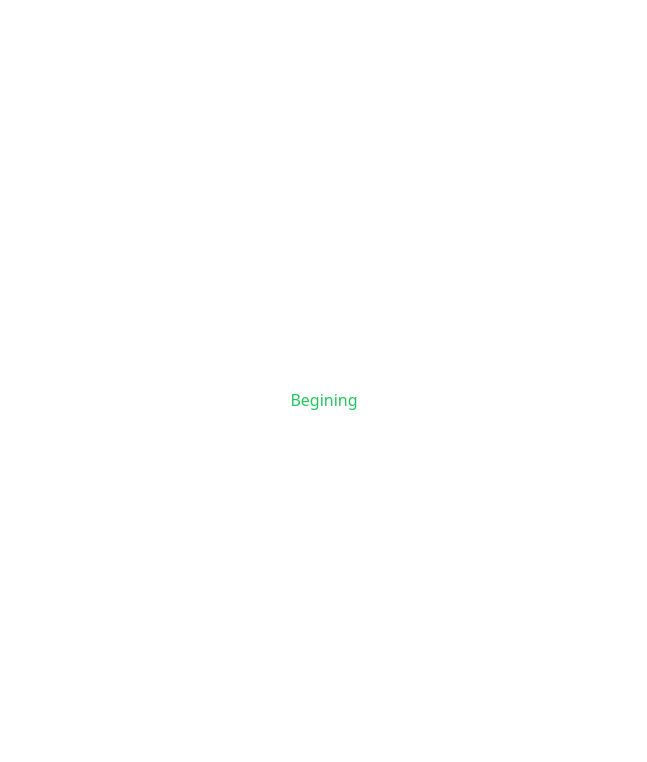
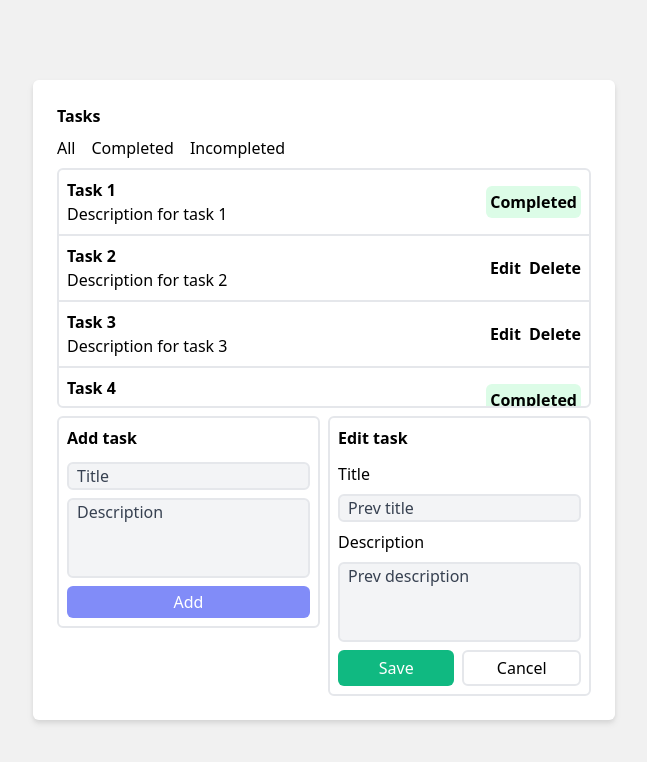
Before and after one commit to hryhoriikorsun/task-board, a React (Vite) app: page / in a window 1280 px wide. Shown: the top 762 px of the page, without its empty margins (316-963 px from the left). Built offline with nearby package versions, Linux system fonts and the light colour scheme.

Commit message:
TB-4 Develop board space (visuality)

```diff
--- a/src/App.tsx
+++ b/src/App.tsx
@@ -1,8 +1,19 @@
+import { AddForm } from './shared/components/AddForm';
+import { BtnsBar } from './shared/components/BtnsBar';
+import { EditForm } from './shared/components/EditForm';
+import { List } from './shared/components/List';
+
 function App() {
   return (
-    <>
-      <h1 className="text-green-500">Begining</h1>
-    </>
+    <section className='flex flex-col gap-y-2 p-6 bg-white rounded-md drop-shadow-md'>
+      <h1 className='font-semibold '>Tasks</h1>
+      <BtnsBar />
+      <List />
+      <div className='flex gap-x-2 place-items-baseline'>
+        <AddForm />
+        <EditForm />
+      </div>
+    </section>
   );
 }
 
--- /dev/null
+++ b/src/assets/tasksData.json
@@ -0,0 +1,62 @@
+[
+  {
+    "id": "1",
+    "title": "Task 1",
+    "status": "completed",
+    "description": "Description for task 1"
+  },
+  {
+    "id": "2",
+    "title": "Task 2",
+    "status": "incompleted",
+    "description": "Description for task 2"
+  },
+  {
+    "id": "3",
+    "title": "Task 3",
+    "status": "pending",
+    "description": "Description for task 3"
+  },
+  {
+    "id": "4",
+    "title": "Task 4",
+    "status": "completed",
+    "description": "Description for task 4"
+  },
+  {
+    "id": "5",
+    "title": "Task 5",
+    "status": "pending",
+    "description": "Description for task 5"
+  },
+  {
+    "id": "6",
+    "title": "Task 6",
+    "status": "incompleted",
+    "description": "Description for task 6"
+  },
+  {
+    "id": "7",
+    "title": "Task 7",
+    "status": "completed",
+    "description": "Description for task 7"
+  },
+  {
+    "id": "8",
+    "title": "Task 8",
+    "status": "pending",
+    "description": "Description for task 8"
+  },
+  {
+    "id": "9",
+    "title": "Task 9",
+    "status": "incompleted",
+    "description": "Description for task 9"
+  },
+  {
+    "id": "10",
+    "title": "Task 10",
+    "status": "completed",
+    "description": "Description for task 10"
+  }
+]
--- a/src/index.css
+++ b/src/index.css
@@ -12,4 +12,5 @@ body {
   justify-content: center;
   align-items: center;
   box-sizing: border-box;
+  background-color: #f1f1f1;
 }
--- /dev/null
+++ b/src/shared/components/AddForm.tsx
@@ -0,0 +1,29 @@
+export const AddForm = () => {
+  return (
+    <div className='p-2 border-2 rounded-md'>
+      <h2 className='font-semibold mb-3'>Add task</h2>
+      <form
+        className='flex flex-col gap-y-2'
+        action=''
+      >
+        <input
+          className='bg-gray-100 border-2 rounded-md pl-2 placeholder-gray-700'
+          type='text'
+          name='title'
+          placeholder='Title'
+        />
+        <textarea
+          className='h-20 bg-gray-100 border-2 rounded-md pl-2 resize-none placeholder-gray-700'
+          name='description'
+          placeholder='Description'
+        ></textarea>
+        <button
+          className='text-white bg-indigo-400 rounded-md p-1'
+          type='submit'
+        >
+          Add
+        </button>
+      </form>
+    </div>
+  );
+};
--- /dev/null
+++ b/src/shared/components/BtnsBar.tsx
@@ -0,0 +1,9 @@
+export const BtnsBar = () => {
+  return (
+    <div className='flex gap-4'>
+      <button>All</button>
+      <button>Completed</button>
+      <button>Incompleted</button>
+    </div>
+  );
+};
--- /dev/null
+++ b/src/shared/components/EditForm.tsx
@@ -0,0 +1,36 @@
+export const EditForm = () => {
+  return (
+    <div className='p-2 border-2 rounded-md'>
+      <h2 className='font-semibold mb-3'>Edit task</h2>
+      <form
+        className='flex flex-col gap-y-2'
+        action=''
+      >
+        <label htmlFor='title'>Title</label>
+        <input
+          className='bg-gray-100 border-2 rounded-md pl-2 placeholder-gray-700'
+          type='text'
+          name='title'
+          id='title'
+          placeholder='Prev title'
+        />
+        <label htmlFor='description'>Description</label>
+        <textarea
+          className='h-20 bg-gray-100 border-2 rounded-md pl-2 resize-none placeholder-gray-700'
+          name='description'
+          id='description'
+          placeholder='Prev description'
+        ></textarea>
+        <div className='flex gap-x-2'>
+          <button
+            className='w-full text-white bg-emerald-500 rounded-md p-1'
+            type='submit'
+          >
+            Save
+          </button>
+          <button className='w-full border-2 rounded-md p-1'>Cancel</button>
+        </div>
+      </form>
+    </div>
+  );
+};
--- /dev/null
+++ b/src/shared/components/List.tsx
@@ -0,0 +1,19 @@
+import { ListItem } from './ListItem';
+import { StatusTask } from '../types/statusTask';
+
+import tasks from '../../assets/tasksData.json';
+
+export const List = () => {
+  return (
+    <ul className='h-60 border-2 rounded-md overflow-y-scroll'>
+      {tasks.map((task) => (
+        <ListItem
+          key={task.id}
+          title={task.title}
+          status={task.status as StatusTask}
+          description={task.description}
+        />
+      ))}
+    </ul>
+  );
+};
--- /dev/null
+++ b/src/shared/components/ListItem.tsx
@@ -0,0 +1,26 @@
+import { StatusTask } from '../types/statusTask';
+
+interface ListItemProps {
+  title: string;
+  status: StatusTask;
+  description: string;
+}
+
+export const ListItem = ({ title, status, description }: ListItemProps) => {
+  return (
+    <li className='flex items-center justify-between p-2 gap-x-8 border-b-2 last:border-b-0'>
+      <div>
+        <h2 className='font-semibold'>{title}</h2>
+        <p>{description}</p>
+      </div>
+      {status === StatusTask.Completed ? (
+        <p className='p-1 rounded-md bg-green-100 font-semibold'>Completed</p>
+      ) : (
+        <div className='flex gap-x-2 font-semibold'>
+          <button>Edit</button>
+          <button>Delete</button>
+        </div>
+      )}
+    </li>
+  );
+};
--- /dev/null
+++ b/src/shared/types/statusTask.ts
@@ -0,0 +1,6 @@
+export const StatusTask = {
+  InCompleted: 'incompleted',
+  Completed: 'completed',
+} as const;
+
+export type StatusTask = (typeof StatusTask)[keyof typeof StatusTask];
```
